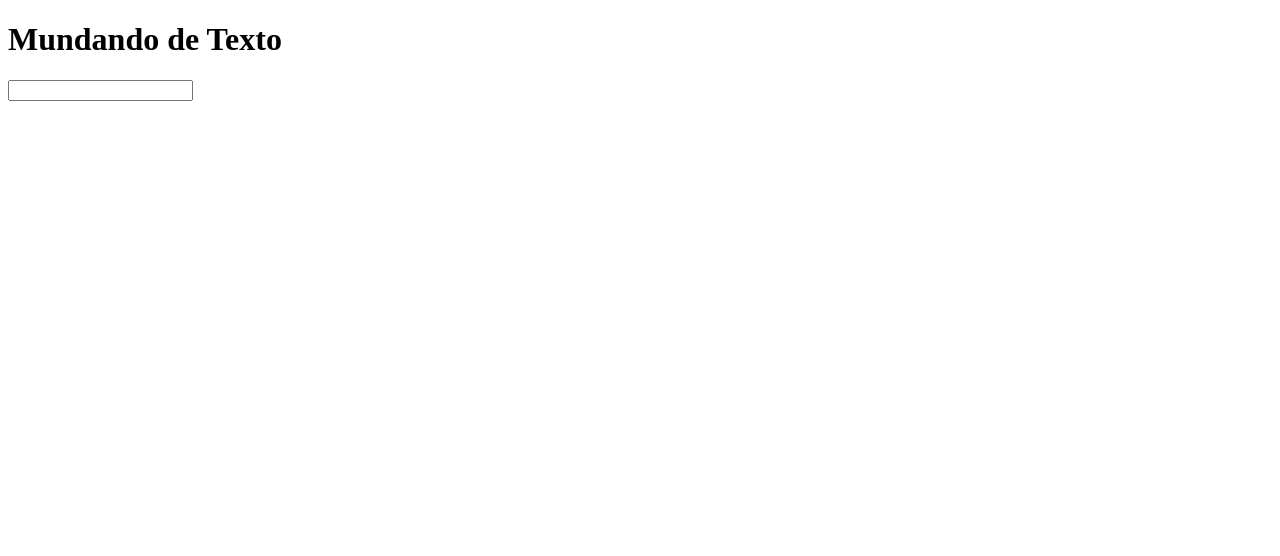
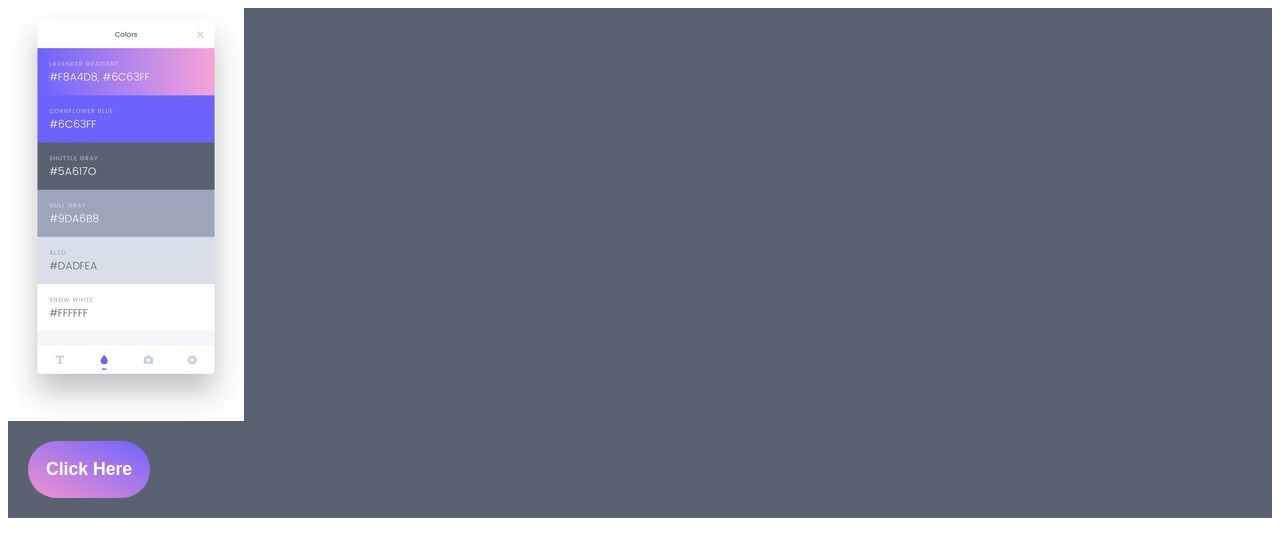
Before and after one commit to CaioHayashi/programadorbr, a plain HTML site: page JavaScript/Relembrando/index.html in a window 1280 px wide. Drawn offline with Linux system fonts and the light colour scheme.

Commit message:
updating DOM 2/3

```diff
--- a/JavaScript/Relembrando/index.html
+++ b/JavaScript/Relembrando/index.html
@@ -7,19 +7,37 @@
     <title>Relembrando JS</title>
 </head>
 <style>
-    p {
-        color: red;
+
+    .container {
+        background-color: #5a6170;
     }
+
+    img {
+        display: block;
+    }
+    input {
+        margin: 20px;
+        color: white;
+        background-image: linear-gradient(to left bottom, #7064FC, #F092D1);
+        font-weight: bold;
+        border: none;
+        font-size: 1.1em;
+        padding: 18px;
+        border-radius: 40px;
+    }
+
 </style>
 
 
-<body>
-    <h1 id="titulo">Mundando de Texto</h1>
+<body onload="">
 
-    <input id="texto" type="text" onchange="mudarTexto(this)">
+    <div class="container">
+        <img src="imagem/c76cd1ed1a17259abc7109a3dac24af0.jpg" alt="paleta de cor">
 
 
+        <input type="button" value="Click Here" id="botao">
 
+    </div>
     <script src="script.js"></script>
 </body>
 
--- a/JavaScript/Relembrando/script.js
+++ b/JavaScript/Relembrando/script.js
@@ -29,9 +29,14 @@ Object
 
     objeto.chave = valor
 
+---------------------------------------------------------
+
+
    .forEach(function(element){
        console.log(element)
    })
+
+   ---------------------------------------------------------
 
    var data = new Date
    console.log(sem[data.getDay()])
@@ -41,15 +46,9 @@ console.log(data.getTime())
  const num3 = {}
  num3. nome = 'Igor'  A const não pode reatribuir, mas permite modificar ela.
 
+
+---------------------------------------------------------
+
+
+}
 */
-
-/* function h1click(){
-    console.log('Executando função')
-}
- */
-
-function mudarTexto(i){
-    let h1 = document.getElementById('titulo')
-
-    h1.innerText = i.value
-}
```
Also changed, not shown: JavaScript/Relembrando/imagem/c76cd1ed1a17259abc7109a3dac24af0.jpg (added).
